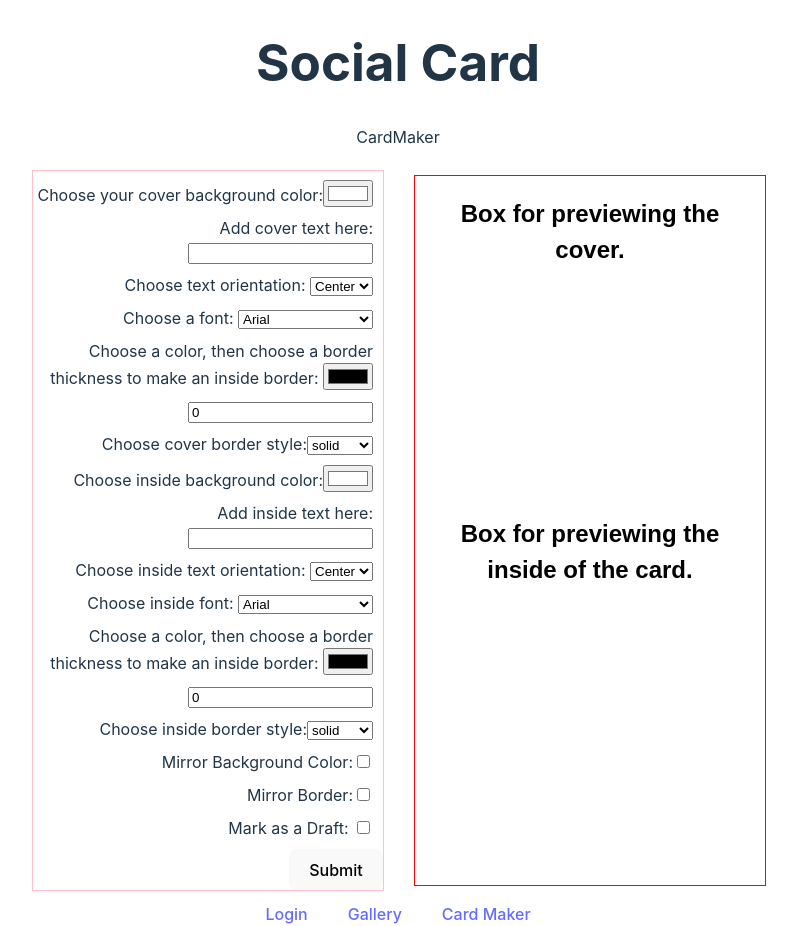
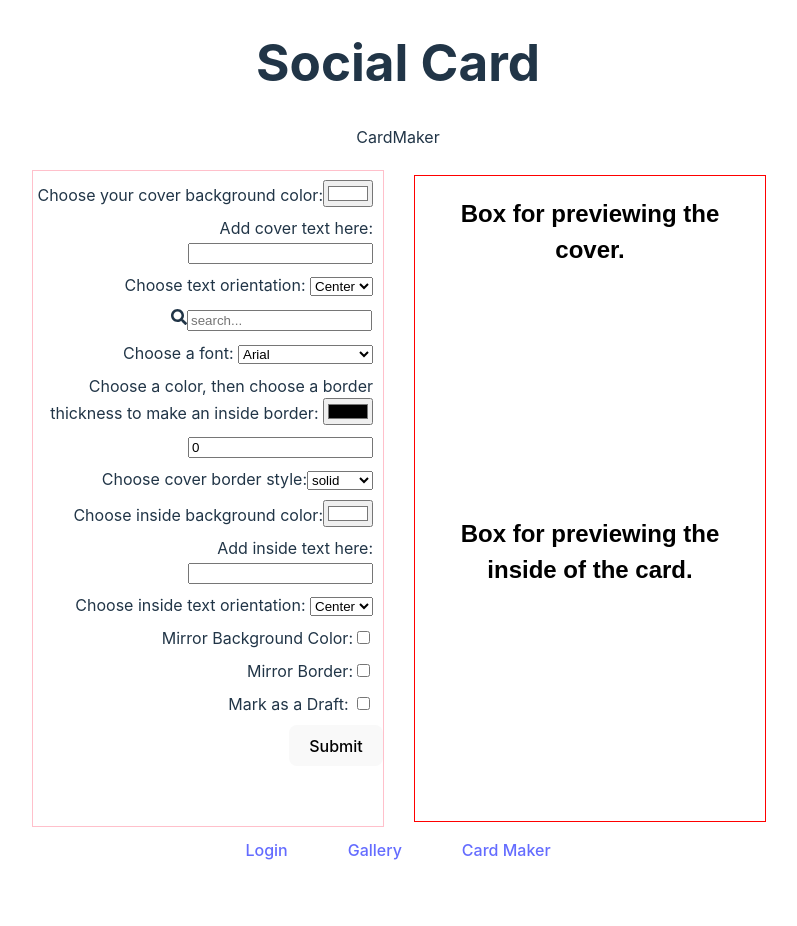
Before and after one commit to Momentum-Team-19/collaborative-project-team-sherlock, a React (Vite) app in the folder socialcards/: page /cardmaker in a window 1280 px wide. Shown: the whole page, without its empty margins (242-1039 px from the left). After the commit the page ends 870 px from the top, so only its background shows below. Built offline with nearby package versions, Linux system fonts and the light colour scheme.

Commit message:
non-functional image api call

```diff
--- a/socialcards/package.json
+++ b/socialcards/package.json
@@ -13,8 +13,10 @@
     "axios": "^1.5.0",
     "react": "^18.2.0",
     "react-dom": "^18.2.0",
+    "react-icons": "^4.11.0",
     "react-parallax-tilt": "^1.7.167",
-    "react-router-dom": "^6.16.0"
+    "react-router-dom": "^6.16.0",
+    "unsplash-js": "^7.0.18"
   },
   "devDependencies": {
     "@types/react": "^18.2.15",
--- a/socialcards/src/App.css
+++ b/socialcards/src/App.css
@@ -144,8 +144,14 @@ button:focus-visible {
   text-align: center;
 }
 
+.search-bar {
+  border: 1px solid white;
+  border-radius: 3px;
+}
+
+
 .galleryCard:hover {
-  box-shadow: 0 8px 16px 0 rgba(0,0,0,0.2)
+  box-shadow: 0 8px 16px 0 rgba(0,0,0,0.2)}
 .sub-page-link {
   padding: 10px;
   padding-top: 200px;
--- a/socialcards/src/CardMaker.jsx
+++ b/socialcards/src/CardMaker.jsx
@@ -1,6 +1,7 @@
 import React from "react";
 import axios from "axios";
 import { useState, useEffect } from "react";
+import SearchBar from "./SearchBar";
 
 const CardMaker = ({ token }) => {
   // Setting state for the preview blocks
@@ -21,6 +22,8 @@ const CardMaker = ({ token }) => {
   const [isDraft, setIsDraft] = useState(false);
   const [coverBorderStyle, setCoverBorderStyle] = useState("solid");
   const [insideBorderStyle, setInsideBorderStyle] = useState("solid");
+  const [searchTerm, setSearchTerm] = useState("");
+  const [results, setResults] = useState([]);
   const borderStyles = [
     "solid",
     "dotted",
@@ -63,8 +66,23 @@ const CardMaker = ({ token }) => {
         headers: { Authorization: `Token ${token}` },
       }
     );
-    // .then(() => {});
   };
+
+  useEffect(() => {
+    if (searchTerm) {
+      const picURL = `https://api.unsplash.com/search/photos?query=${searchTerm}&client_id=SpMo7_x_TftYeBiuef_NpWCGNYRtUSXFjq0NG1tJAb4`;
+      axios
+        .get(picURL)
+        .then((response) => {
+          setResults(response.data.results); // Set the results state with the data from the API
+          console.log("results: ", results);
+          console.log("picURL: ", picURL);
+        })
+        .catch((error) => {
+          console.error("Error fetching data:", error);
+        });
+    }
+  }, [searchTerm]);
 
   // cover preview handlers
   const handleCoverBackgroundColorChange = (event) => {
@@ -195,6 +213,10 @@ const CardMaker = ({ token }) => {
           </div>
 
           <div className='single-option-container'>
+            <SearchBar setSearchTerm={setSearchTerm} />
+          </div>
+
+          <div className='single-option-container'>
             <label htmlFor='selectedFont'>Choose a font: </label>
             <select
               id='selectedFont'
@@ -291,7 +313,7 @@ const CardMaker = ({ token }) => {
             </select>
           </div>
 
-          <div className='single-option-container'>
+          {/* <div className='single-option-container'>
             <label htmlFor='insideSelectedFont'>Choose inside font: </label>
             <select
               id='insideSelectedFont'
@@ -346,7 +368,7 @@ const CardMaker = ({ token }) => {
                 </option>
               ))}
             </select>
-          </div>
+          </div> */}
 
           <div className='single-option-container'>
             <label htmlFor='mirrorBackgroundColor'>
--- /dev/null
+++ b/socialcards/src/SearchBar.jsx
@@ -0,0 +1,33 @@
+import { FaSearch } from "react-icons/fa";
+import { useState } from "react";
+
+const SearchBar = ({ setSearchTerm }) => {
+  const [searchInput, setSearchInput] = useState("");
+
+  const handleSearch = () => {
+    const encodedSearchTerm = encodeURIComponent(searchInput);
+    setSearchTerm(encodedSearchTerm);
+  };
+
+  const handleEnter = (event) => {
+    if (event.key === "Enter") {
+      handleSearch();
+    }
+  };
+
+  return (
+    <div className='search-bar'>
+      <FaSearch onClick={handleSearch} className='search-icon' />
+      <input
+        type='text'
+        id='search-icon'
+        name='search'
+        placeholder='search...'
+        value={searchInput}
+        onChange={(event) => setSearchInput(event.target.value)}
+        onKeyDown={handleEnter}
+      />
+    </div>
+  );
+};
+export default SearchBar;
```
Also changed, not shown: 1 other file (tests, documents, lock files or other folders).
